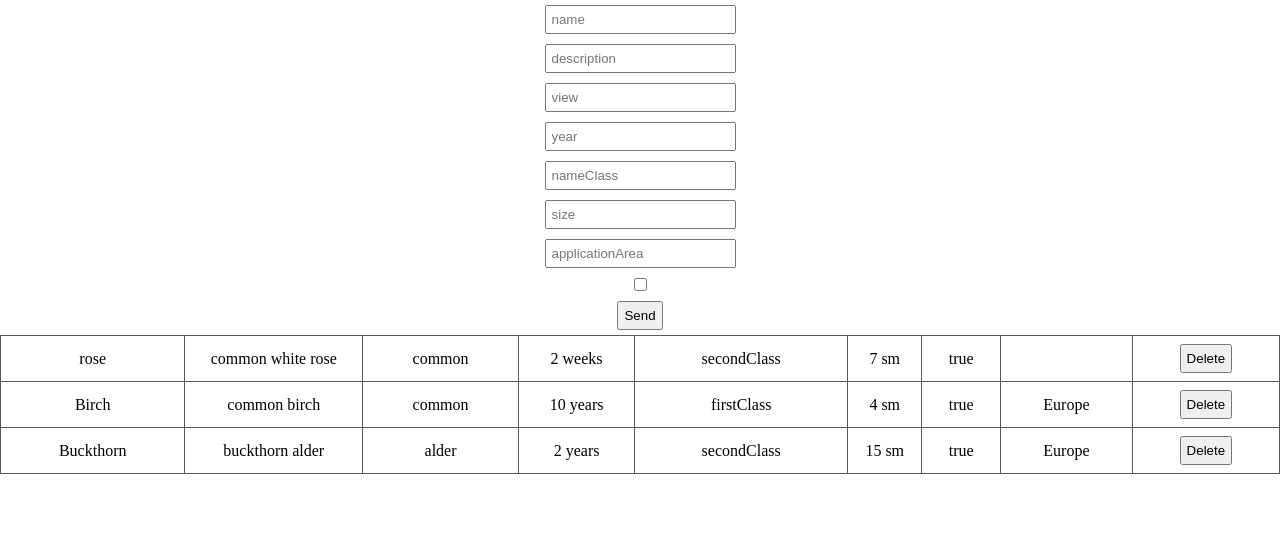
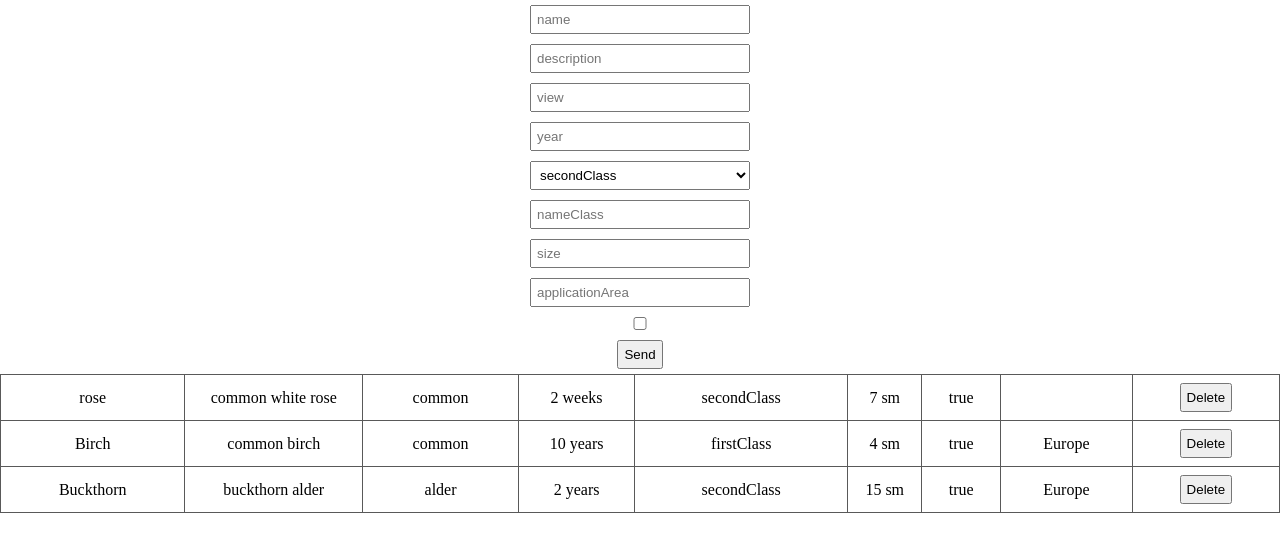
Before and after one commit to Eto-Dedog/Lesson17.1, a plain HTML site: page index.html in a window 1280 px wide. Drawn offline with Linux system fonts and the light colour scheme.

Commit message:
Complet Lesson17.1-
Complet Lesson17.1-

```diff
--- a/css/style.css
+++ b/css/style.css
@@ -12,6 +12,7 @@
 }
 
 .input{
+  width: 100%;
   max-width: 220px;
   margin: auto;
   margin-top: 5px;
--- a/index.html
+++ b/index.html
@@ -15,6 +15,10 @@
     <input class="input" type="text" name="description" placeholder="description">
     <input class="input" type="text" name="view" placeholder="view">
     <input class="input" type="text" name="year" placeholder="year">
+    <select class="input" name="nameClass">
+      <option value="secondClass">secondClass</option>
+      <option value="firstClass">firstClass</option>
+    </select>
     <input class="input" type="text" name="nameClass" placeholder="nameClass">
     <input class="input" type="text" name="size" placeholder="size">
     <input class="input" type="text" name="applicationArea" placeholder="applicationArea">
```
